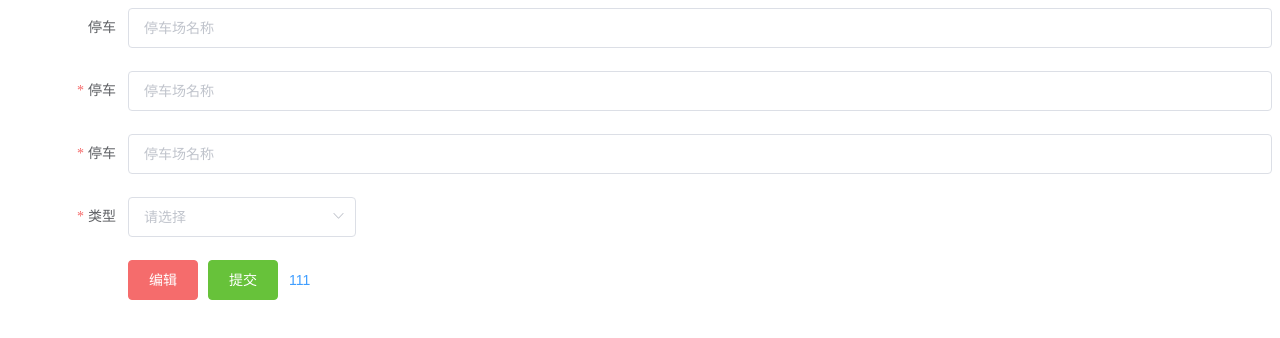
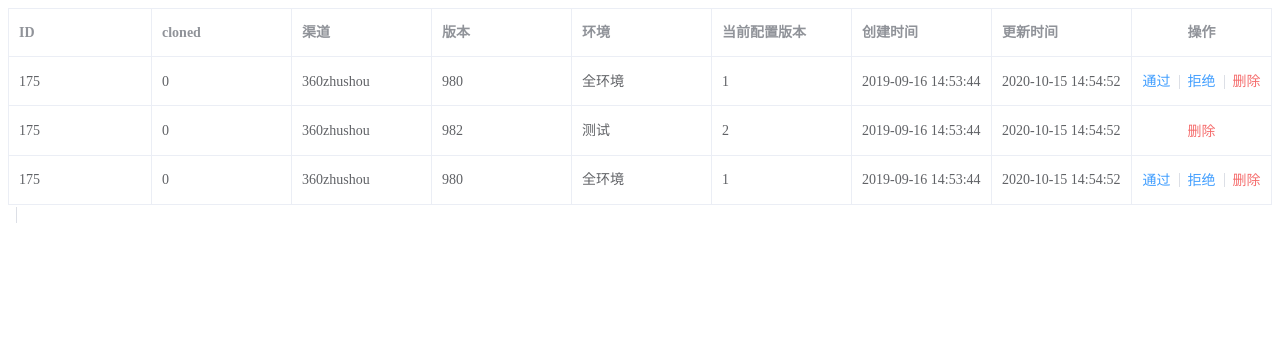
Before and after one commit to hyj111/vue-component_library, a Vue app: page /#/ in a window 1280 px wide. Shown: the top 338 px of the page. Built offline with nearby package versions, Linux system fonts and the light colour scheme.

Commit message:
表格按钮逻辑完善，加入插槽

```diff
--- a/src/components/table/table.vue
+++ b/src/components/table/table.vue
@@ -1,58 +1,95 @@
 <template>
   <div>
-     <el-table :data="tableData" style="width: 100%" border>
+    <el-table :data="tableData" style="width: 100%" border>
       <template v-for="item in tableConfig">
-         <el-table-column
-          v-if="item.type == 'operation'"
+        <!-- 回调，数据需要转换后显示 -->
+        <el-table-column
+          :prop="item.prop"
           :label="item.label"
           :key="item.prop"
+          :width="item.width"
+          v-if="item.type === 'function'"
         >
-        <template  slot-scope="scope">
-          <el-button
-          v-for="btn in item.buttonGroup"
-          :key="btn.id"
-          :type="btn.type"
-          @click="btn.handler && btn.handler(scope.row)"
-          size="small">
-          {{btn.label}}
-          </el-button>
-        </template>
-
+          <template slot-scope="scope">
+            <span
+              v-html="item.callback && item.callback(scope.row, item.prop)"
+            ></span>
+          </template>
         </el-table-column>
-
+        <!-- 图片 -->
         <el-table-column
-          v-else
+          :prop="item.prop"
+          :label="item.label"
+          :key="item.prop"
+          :width="item.width"
+          v-else-if="item.type === 'image'"
+        >
+          <template slot-scope="scope">
+            <img
+              :src="'https://forumimg01.jiaoliuqu.com/' + scope.row[item.prop]"
+              :width="item.imgWidth || 50"
+            />
+          </template>
+        </el-table-column>
+        <!-- 操作 -->
+        <el-table-column
+          v-else-if="item.type == 'operation'"
+          :label="item.label"
+          :key="item.prop"
+          align="center"
+        >
+          <template slot-scope="scope">
+            <template v-for="(operation,index) in item.buttonGroup">
+              <el-link
+                v-if="operation.element === 'link'"
+                v-show="!operation.callback || (operation.callback && operation.callback(scope.row, item.prop))"
+                :key="index"
+                :underline="false"
+                :type="operation.type"
+                @click="operation.handler && operation.handler(scope.row)"
+              >
+                {{ operation.label }}
+              </el-link>
+              <!-- 当operation.element==divider且operation.callback为空时或者operation.callback的返回值是true时候显示， -->
+                <el-divider
+                v-else-if="operation.element=='divider'&&(!operation.callback || (operation.callback && operation.callback(scope.row, item.prop)))"
+                direction="vertical"
+                :key="index"
+               ></el-divider>
+                <slot v-else-if="operation.element === 'slot'" :name="operation.slotName" :data="scope.row" ></slot>
+            </template>
+          </template>
+        </el-table-column>
+        <!-- 纯文本 -->
+        <el-table-column
+          v-else-if="item.type == 'text'"
           :prop="item.prop"
           :label="item.label"
           :key="item.prop"
         ></el-table-column>
       </template>
-
-  </el-table>
+    </el-table>
   </div>
 </template>
 
 <script>
 export default {
   data() {
-    return {}
+    return {};
   },
   props: {
-    tableConfig:{
+    tableConfig: {
       type: Array,
-      default: ()=>[]
+      default: () => [],
     },
-    tableData:{
+    tableData: {
       type: Array,
-      default: ()=>[]
-    }
+      default: () => [],
+    },
   },
-  mounted() {
-
-  }
-}
+  mounted() {},
+};
 </script>
 
 <style scoped>
-
 </style>
--- a/src/views/Home.vue
+++ b/src/views/Home.vue
@@ -1,179 +1,260 @@
 <template>
   <div>
-    <!-- <Table :tableConfig="tableConfig" :tableData="tableData" /> -->
-    <el-dialog
-    title="提示"
-    :visible.sync="dialogVisible"
-    >
-    </el-dialog>
-    <Form :formConfig="formConfig" :formData="formData" :formHandler="formHandler" ref="vuForm"/>
+    <Table :tableConfig="tableConfig" :tableData="tableData">
+      <template v-slot:delete="slotData">
+        <el-popconfirm title="确定删除该数据吗？" @confirm="deleteData(slotData)">
+          <el-link slot="reference" type="danger" :underline="false">删除</el-link>
+        </el-popconfirm>
+      </template>
+    </Table>
+    <el-dialog title="提示" :visible.sync="dialogVisible"> </el-dialog>
+    <!-- <Form :formConfig="formConfig" :formData="formData" :formHandler="formHandler" ref="vuForm"/> -->
+           <el-divider
+                v-show="false"
+                direction="vertical"
+               ></el-divider>
   </div>
 </template>
 
 <script>
 import Table from "@/components/table/table";
-import Form from "@/components/form/form"
+import Form from "@/components/form/form";
 export default {
   components: {
     Table,
-    Form
+    Form,
   },
   data() {
     return {
       // 配置表格
       tableConfig: [
-         {
-          label: 'ID',
-          prop: 'id'
+        {
+          label: "ID",
+          prop: "id",
+          type: "text",
         },
         {
-          label: 'cloned',
-          prop: 'cloned'
+          label: "cloned",
+          prop: "cloned",
+          type: "text",
         },
         {
-          label: '平台',
-          prop: 'platformId'
+          label: "平台",
+          prop: "platformId",
         },
         {
-          label: '渠道',
-          prop: 'channel'
+          label: "渠道",
+          prop: "channel",
+          type: "text",
         },
         {
-          label: '版本',
-          prop: 'appVersion'
+          label: "版本",
+          prop: "appVersion",
+          type: "text",
         },
         {
-          label: '环境',
-          prop: 'env'
+          label: "环境",
+          prop: "env",
+          type: "text",
         },
         {
-          label: '当前配置版本',
-          prop: 'appcode'
+          label: "当前配置版本",
+          prop: "appcode",
+          type: "text",
         },
         {
-          label: '创建时间',
-          prop: 'createTime'
+          label: "创建时间",
+          prop: "createTime",
+          type: "text",
         },
         {
-          label: '更新时间',
-          prop: 'updateTime'
+          label: "更新时间",
+          prop: "updateTime",
+          type: "text",
         },
         {
           type: "operation",
           label: "操作",
           buttonGroup: [
             {
-              type: "danger",
-              label: "编辑",
-              handler:(data) =>{console.log(data);}
-            },
-             {
-              type: "danger",
-              label: "编辑",
-              handler:(data) =>{this.dialogVisible = true}
+              element: "link",
+              type: "primary",
+              label: "通过",
+              handler: (data) => {
+                console.log(data);
+              },
+              callback:function(data){
+                if(data.env=="测试"){
+                  return false
+                }else {
+                  return true
+                }
+              }
             },
             {
-              type: "text",
-              label: "111",
-              handler:(data) =>{this.dialogVisible = true}
+              element: 'divider',
+              callback:function(data){
+                if(data.env=="测试"){
+                  return false
+                }else {
+                  return true
+                }
+              }
+            },
+            {
+              element: "link",
+              type: "primary",
+              label: "拒绝",
+              handler: (data) => {
+                console.log(data);
+              },
+              callback:function(data){
+                if(data.env=="测试"){
+                  return false
+                }else {
+                  return true
+                }
+              }
+            },
+            {
+              element: 'divider',
+              callback:function(data){
+                if(data.env=="测试"){
+                   console.log(data.env);
+                  return false
+                }else {
+                  return true
+                }
+              }
+            },
+            {
+              element: "slot",
+              slotName: "delete",
             },
           ],
         },
       ],
       // 表格数据
-      // tableData: [
+      tableData: [
+        {
+          appVersion: "980",
+          appcode: "1",
+          channel: "360zhushou",
+          cloned: "0",
+          createTime: "2019-09-16 14:53:44",
+          env: "全环境",
+          id: "175",
+          latestConfigVersion: 119,
+          platformId: "安卓",
+          updateTime: "2020-10-15 14:54:52",
+        },
+        {
+          appVersion: "982",
+          appcode: "2",
+          channel: "360zhushou",
+          cloned: "0",
+          createTime: "2019-09-16 14:53:44",
+          env: "测试",
+          id: "175",
+          latestConfigVersion: 119,
+          platformId: "安卓",
+          updateTime: "2020-10-15 14:54:52",
+        },
+        {
+          appVersion: "980",
+          appcode: "1",
+          channel: "360zhushou",
+          cloned: "0",
+          createTime: "2019-09-16 14:53:44",
+          env: "全环境",
+          id: "175",
+          latestConfigVersion: 119,
+          platformId: "安卓",
+          updateTime: "2020-10-15 14:54:52",
+        },
+      ],
+      dialogVisible: false,
+      // form 表单配置
+      // formConfig: [
       //   {
-      //     appVersion: "980",
-      //     appcode: "1",
-      //     channel: "360zhushou",
-      //     cloned: "0",
-      //     createTime: "2019-09-16 14:53:44",
-      //     env: "全环境",
-      //     id: "175",
-      //     latestConfigVersion: 119,
-      //     platformId: "安卓",
-      //     updateTime: "2020-10-15 14:54:52",
+      //     type: "input",
+      //     label:"停车",
+      //     prop:"name1",
+      //     placeholder:"停车场名称",
+      //   },
+      //   {
+      //     type: "input",
+      //     label:"停车",
+      //     prop:"name2",
+      //     placeholder:"停车场名称",
+      //     requiredMsg:"请输入停车场名称",
+      //     required:true
+      //   },
+      //   {
+      //     type: "input",
+      //     label:"停车",
+      //     prop:"name3",
+      //     placeholder:"停车场名称",
+      //     required:true
+      //   },
+      //   {
+      //     type: "select",
+      //     label: "类型",
+      //     prop: "type",
+      //     required:true,
+      //      options: [
+      //       {
+      //         value: '1',
+      //         label: '1'
+      //       },
+      //       {
+      //         value: '8',
+      //         label: '8'
+      //       },
+      //       {
+      //         value: '12',
+      //         label: '12'
+      //       }
+      //     ]
       //   },
       // ],
-      dialogVisible:false,
-      // form 表单配置
-      formConfig: [
-        {
-          type: "input",
-          label:"停车",
-          prop:"name1",
-          placeholder:"停车场名称",
-        },
-        {
-          type: "input",
-          label:"停车",
-          prop:"name2",
-          placeholder:"停车场名称",
-          requiredMsg:"请输入停车场名称",
-          required:true
-        },
-        {
-          type: "input",
-          label:"停车",
-          prop:"name3",
-          placeholder:"停车场名称",
-          required:true
-        },
-        {
-          type: "select",
-          label: "类型",
-          prop: "type",
-          required:true,
-           options: [
-            {
-              value: '1',
-              label: '1'
-            },
-            {
-              value: '8',
-              label: '8'
-            },
-            {
-              value: '12',
-              label: '12'
-            }
-          ]
-        },
-      ],
       // form表单按钮的配置
-      formHandler: [
-         {
-              type: "danger",
-              label: "编辑",
-              handler:(data) =>{console.log(data);}
-            },
-             {
-              type: "success",
-              label: "提交",
-              handler:()=>this.onSubmit()
-            },
-            {
-              type: "text",
-              label: "111",
-              handler:(data) =>{this.dialogVisible = true}
-            },
-      ],
+      // formHandler: [
+      //    {
+      //         type: "danger",
+      //         label: "编辑",
+      //         handler:(data) =>{console.log(data);}
+      //       },
+      //        {
+      //         type: "success",
+      //         label: "提交",
+      //         handler:()=>this.onSubmit()
+      //       },
+      //       {
+      //         type: "text",
+      //         label: "111",
+      //         handler:(data) =>{this.dialogVisible = true}
+      //       },
+      // ],
       // form表单数据
-      formData:[],
+      formData: [],
     };
   },
-  methods:{
-    onSubmit () {
-        this.$refs.vuForm.$refs.form.validate(valid => {
+  methods: {
+    deleteData(data){
+      console.log(data);
+    },
+    onSubmit() {
+      this.$refs.vuForm.$refs.form.validate((valid) => {
         if (valid) {
-          alert("submit!!")
+          alert("submit!!");
         } else {
           console.log("error submit!!");
           return false;
         }
       });
-    }
-  }
+    },
+  },
 };
 </script>
 
```
